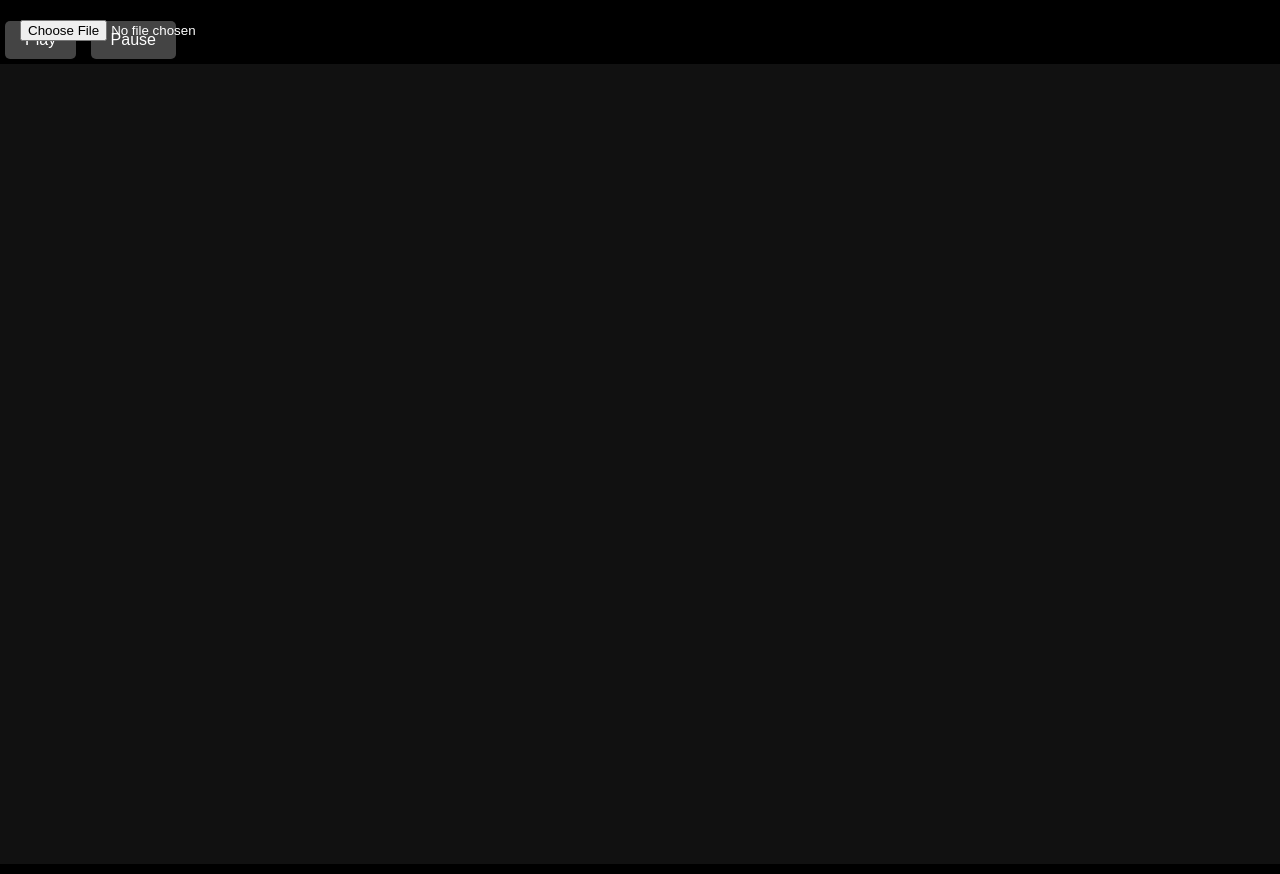
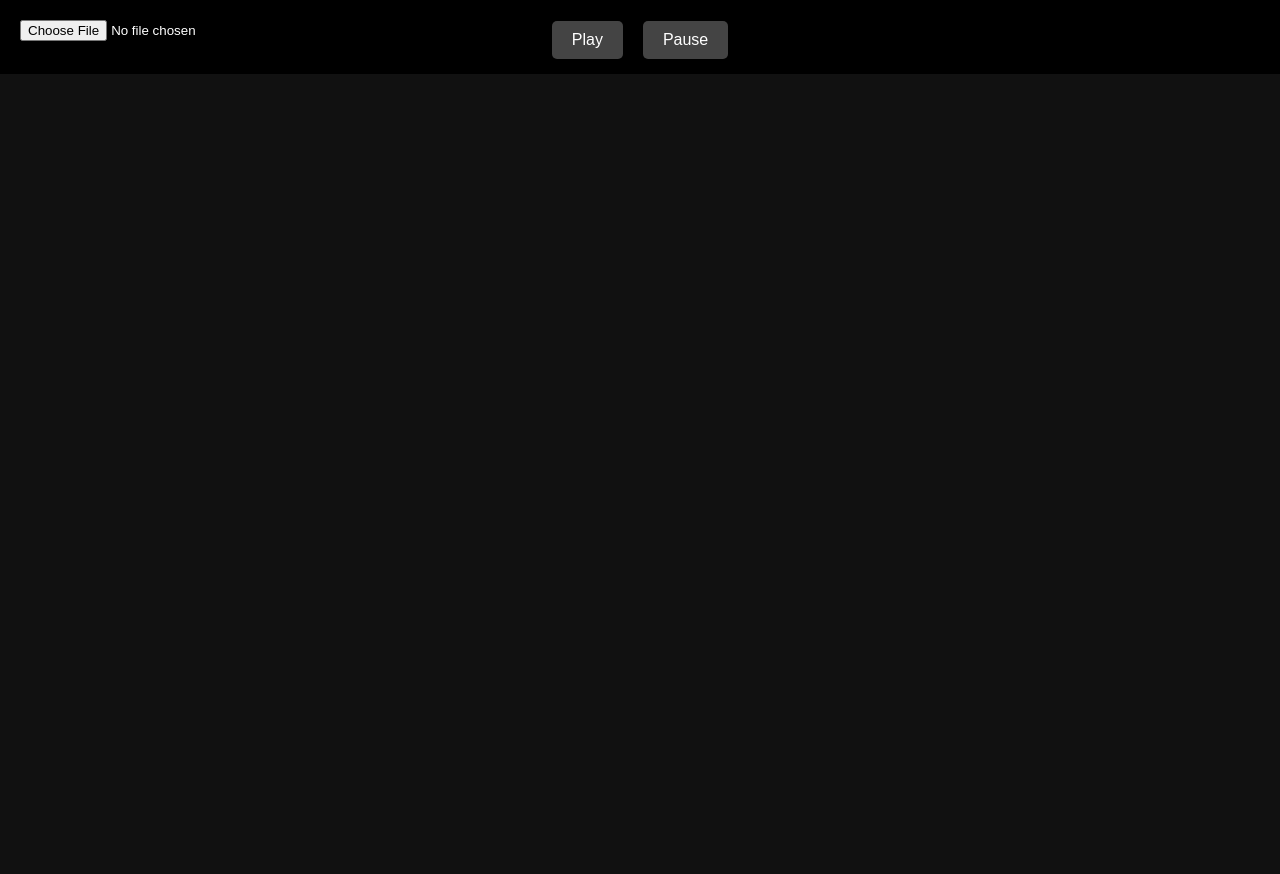
Before and after one commit to chasegalloway/music-visualizer, a website: page public/index.html in a window 1280 px wide. Drawn offline with Linux system fonts and the light colour scheme.

Commit message:
Fixed UI bug

```diff
--- a/public/index.html
+++ b/public/index.html
@@ -1,4 +1,5 @@
 <!DOCTYPE html>
+<html lang="en">
 <head>
     <meta charset="UTF-8">
     <meta name="viewport" content="width=device-width, initial-scale=1.0">
@@ -7,13 +8,18 @@
 </head>
 <body>
     <h1>Music Visualizer</h1>
+
     <input type="file" id="file-input" accept="audio/*">
+
     <div id="button-container">
         <button id="play-button">Play</button>
         <button id="pause-button">Pause</button>
+    </div>
 
     <canvas id="visualizer" width="800" height="400"></canvas>
+
     <script src="upload.js"></script>
     <script src="visualizer.js"></script>
     <script src="buttons.js"></script>
 </body>
+</html>
--- a/public/styles.css
+++ b/public/styles.css
@@ -13,6 +13,7 @@ body {
 canvas {
     display: block;
     background-color: #111111;
+    margin-top: 10px;
 }
 
 #file-input {
@@ -23,7 +24,10 @@ canvas {
     color: white;
 }
 
-.button-container {
+#button-container {
+    display: flex;
+    justify-content: center;
+    gap: 10px;
     margin-top: 10px;
 }
 
--- a/public/visualizer.js
+++ b/public/visualizer.js
@@ -52,7 +52,7 @@ function visualize() {
         ctx.stroke();
     }
 
-    const pulseRadius = radius + volume * 0.5;
+    const pulseRadius = radius + volume * 0.7;
     ctx.beginPath();
     ctx.arc(centerX, centerY, pulseRadius, 0, Math.PI * 2);
     ctx.strokeStyle = `rgba(255, 255, 255, 0.2)`;
```
